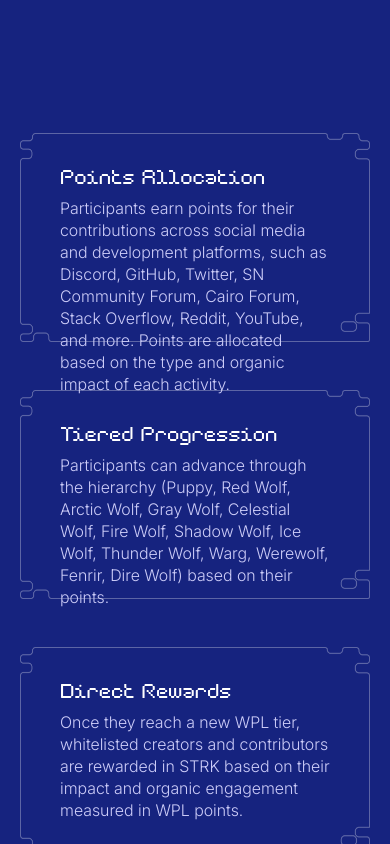
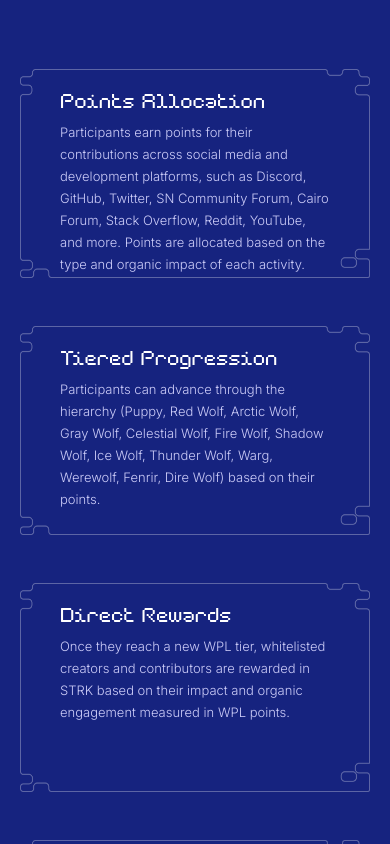
Before and after one commit to Akash-Behara/wpl, a React (Vite) app: page /learnmore in a window 390 px wide. Shown: the part 900-1744 px from the top of the page. Built offline with nearby package versions, Linux system fonts and the light colour scheme; a web font is replaced by a local one.

Commit message:
key feat font fix

```diff
--- a/src/components/KF_Card.jsx
+++ b/src/components/KF_Card.jsx
@@ -21,9 +21,9 @@
             alt="Key Feature Card"
             className='opacity-30 w-[571px] h-[209px]'
         />
-        <div className='absolute top-3 px-10 pt-3'>
-            <p className='text-[20px] leading-[24px] py-2 text-white font-gridular text-star font-normalt'>{title}</p>
-            <p className='text-[#CCCCF8] text-[16px] leading-[22px] font-inter text-start font-light'>{description}</p>
+        <div className='absolute top-0 lg:top-3 px-10 pt-3'>
+            <p className='text-[20px] leading-[24px] py-2 text-white font-gridular text-start font-normal max-w-[521px]'>{title}</p>
+            <p className='text-[#CCCCF8] text-[13px] lg:text-[16px] leading-[22px] font-inter text-start font-light max-w-[521px]'>{description}</p>
         </div>
     </div>
 
--- a/src/components/LM_Faq.jsx
+++ b/src/components/LM_Faq.jsx
@@ -93,7 +93,7 @@
 
 const LM_Faq = () => {
   return (
-    <div className='flex flex-col jus items-start mt-20 md:mt-0 md:min-h-[110vh] mb-20'>
+    <div className='flex flex-col jus items-start mt-0 lg:mt-20 md:min-h-[110vh] mb-20'>
         <div className='w-full mt-6'>
             <Accordion type="single" collapsible>
                 {faq.map((item, index) => (
--- a/src/pages/LearnMorePage.jsx
+++ b/src/pages/LearnMorePage.jsx
@@ -63,7 +63,7 @@
         {/* Key Features */}
         <div className='flex flex-col mb-32 mx-5 lg:mx-[130px]'>
             <div data-aos="fade-up" data-aos-delay="400" data-aos-duration="700" className='text-[36px] md:text-[48px] leading-[45.6px] font-bienvenue text-[#FAF1B1] uppercase mb-10'>Key Features</div>
-            <div data-aos="fade-up" data-aos-delay="500" data-aos-duration="700" className="grid grid-cols-12 gap-6 mt-16 xl:mt-0">
+            <div data-aos="fade-up" data-aos-delay="500" data-aos-duration="700" className="grid grid-cols-12 gap-6 mt-0 md:mt-16 xl:mt-0">
                 {keyFeatureData.map(({title, description}, index) => (
                     <KF_Card key={index} title={title} description={description} index={index}/>
                 ))}
```
